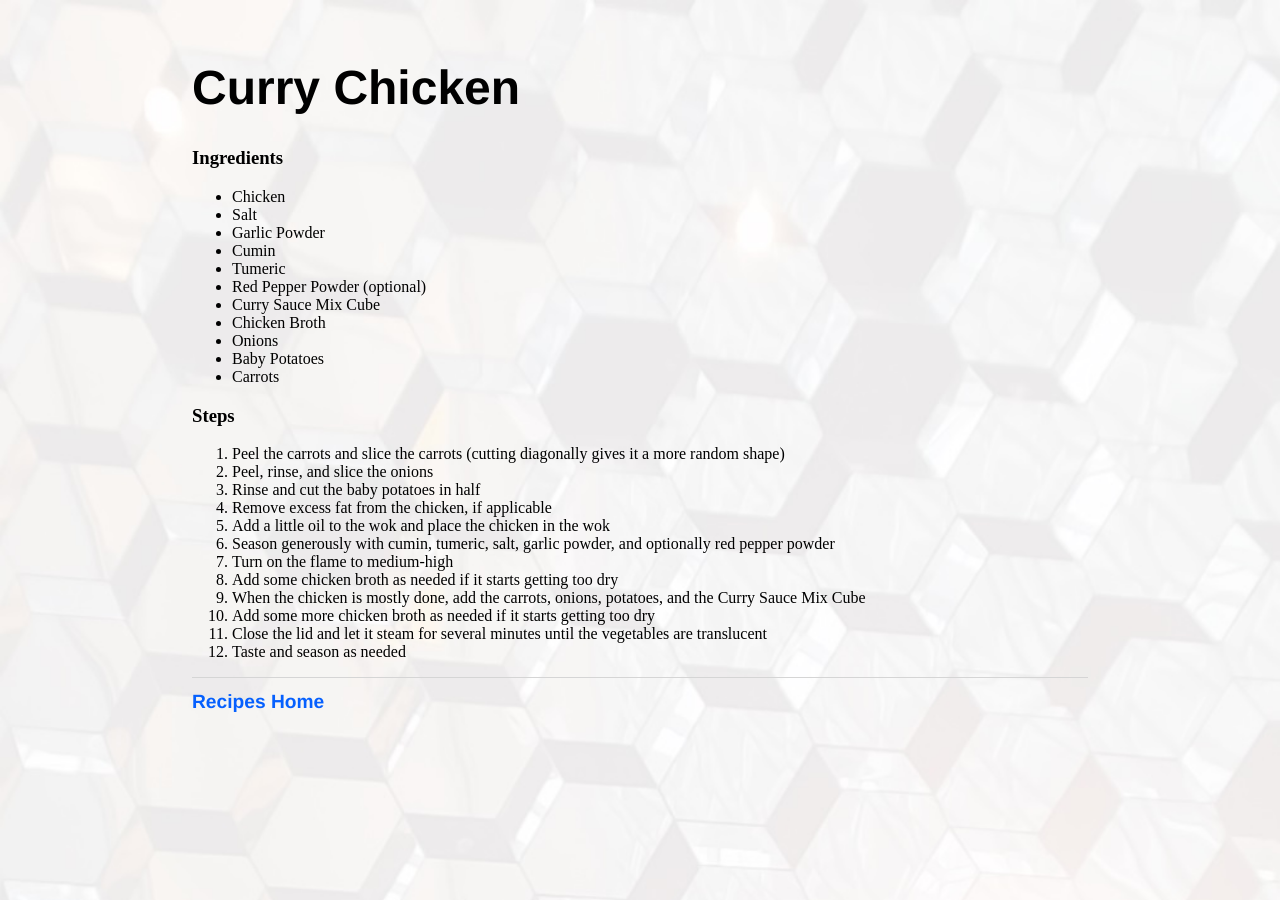
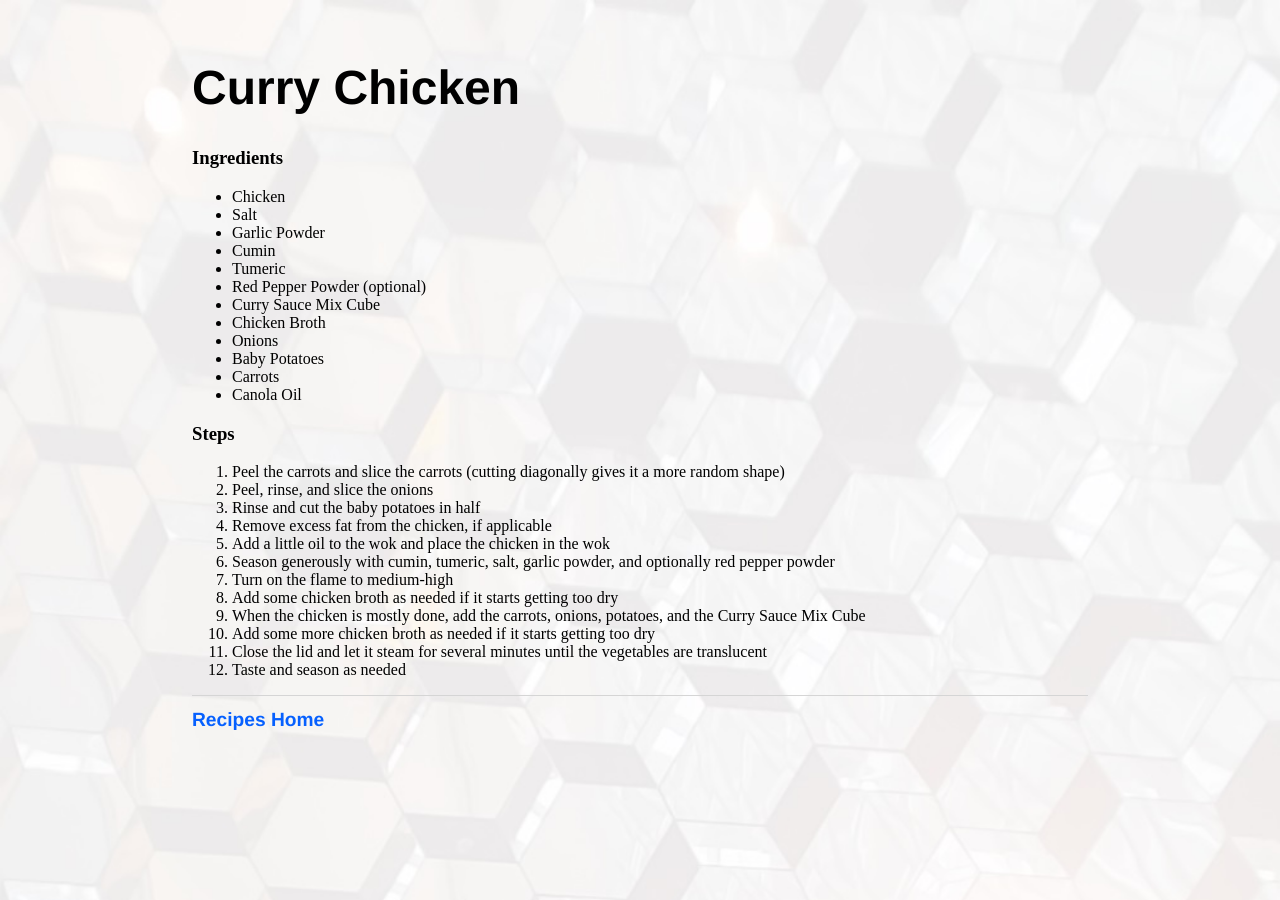
Before and after one commit to superjeffreyc/superjeffreyc.github.io, a Jekyll site: the page built from recipes/curry_chicken.html, in a window 1280 px wide. Built offline with Jekyll 4.4.1, drawn with Linux system fonts in a browser that asks for light colours.

Commit message:
Update curry_chicken.html

```diff
--- a/recipes/curry_chicken.html
+++ b/recipes/curry_chicken.html
@@ -18,6 +18,7 @@ title: Curry Chicken
     <li>Onions</li>
     <li>Baby Potatoes</li>
     <li>Carrots</li>
+    <li>Canola Oil</li>
   </ul>
 
   <h3>Steps</h3>
```
